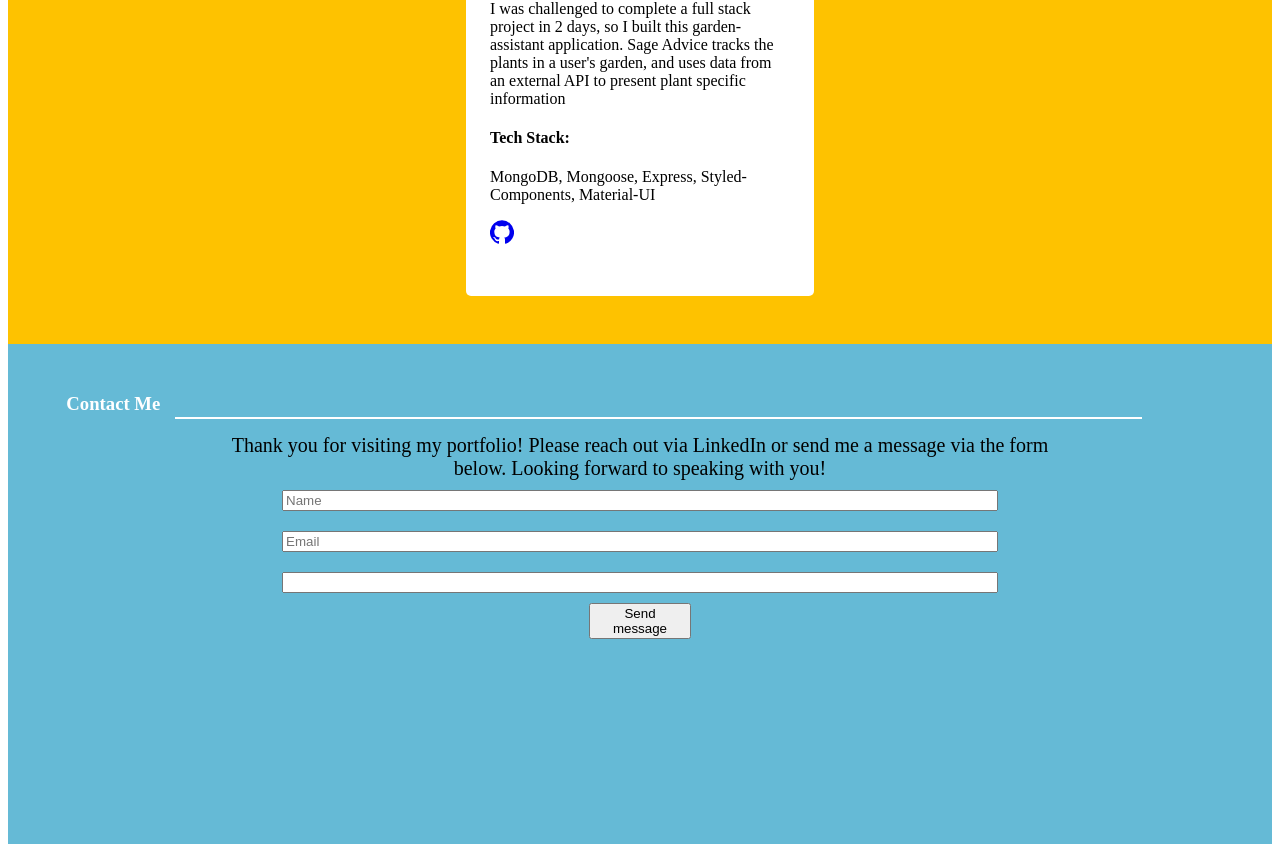
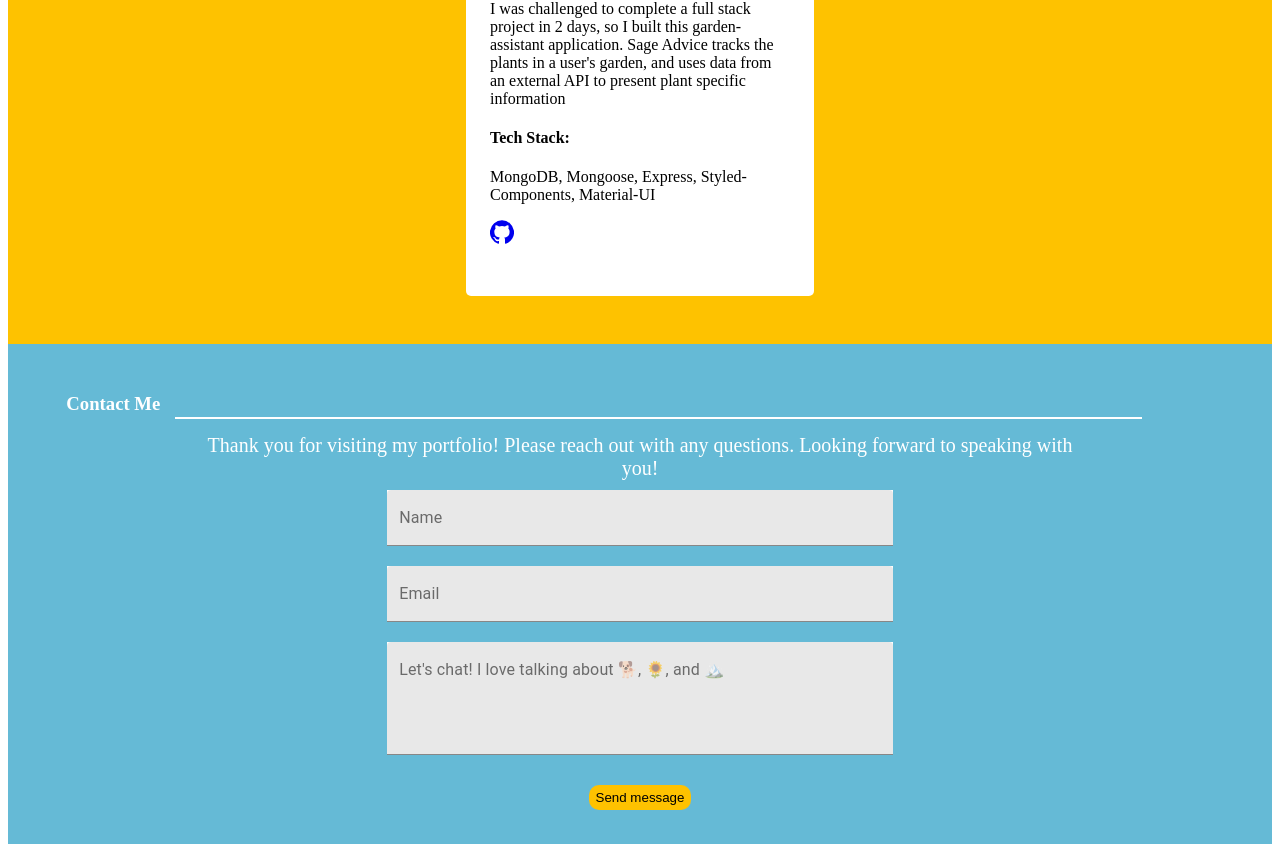
Before and after one commit to danaewalsh/portfolio, a React app: page / in a window 1280 px wide. Shown: the part 2995-3847 px from the top of the page. Built offline with nearby package versions, Linux system fonts and the light colour scheme; the HTML template or start-up script is replaced by a standard one.

Commit message:
Implementing contact me form

```diff
--- a/client/src/components/ContactMe.jsx
+++ b/client/src/components/ContactMe.jsx
@@ -2,6 +2,7 @@
 /* eslint-disable import/extensions */
 import React from 'react';
 import styled from 'styled-components';
+import TextField from '@material-ui/core/TextField';
 import SectionDiv from './sharedStyles/sectionDiv.js';
 import SectionHeader from './sharedStyles/sectionHeader.js';
 import HeaderLine from './sharedStyles/headerLine.js';
@@ -23,11 +24,30 @@ class ContactMe extends React.Component {
           <HeaderLine style={{ borderBottom: '2px solid white' }} />
         </SectionHeader>
         <Container>
-          <InnerDiv> Thank you for visiting my portfolio! Please reach out via LinkedIn or send me a message via the form below. Looking forward to speaking with you!</InnerDiv>
+          <InnerDiv>
+            Thank you for visiting my portfolio! Please reach out with any questions. Looking forward to speaking with you!
+          </InnerDiv>
           <Form>
-            <Input placeholder="Name" />
-            <Input placeholder="Email" />
-            <Input multiline rows="3" label="What do you want to talk about? I'm partial to chatting about 🐕, 🌱, and 🏔️" />
+            <TextField
+              style={{ width: '50%', margin: '10px', background: 'white' }}
+              id="outlined-basic"
+              label="Name"
+              variant="filled"
+            />
+            <TextField
+              style={{ width: '50%', margin: '10px', background: 'white' }}
+              id="outlined-basic"
+              label="Email"
+              variant="filled"
+            />
+            <TextField
+              style={{ width: '50%', margin: '10px', background: 'white' }}
+              id="outlined-basic"
+              label="Let's chat! I love talking about 🐕, 🌻, and 🏔️"
+              multiline
+              rows="4"
+              variant="filled"
+            />
             <Button type="button">Send message</Button>
           </Form>
         </Container>
@@ -38,13 +58,14 @@ class ContactMe extends React.Component {
 
 export default ContactMe;
 
-const InnerDiv = styled.div`
+const InnerDiv = styled.p`
   display: flex;
   justify-content: center;
   font-size: 20px;
   margin: auto;
   text-align: center;
   padding: 0px 70px;
+  color: white;
 `;
 
 const Container = styled.div`
@@ -57,17 +78,11 @@ const Form = styled.form`
   align-items: center;
 `;
 
-const Input = styled.input`
-  margin: 10px;
-  width: 70%;
-`;
-
-const Textarea = styled.textarea`
-  margin: 10px;
-  width: 70%;
-`;
-
 const Button = styled.button`
   width: 10%;
-
+  background: #FEC200;
+  border: none;
+  border-radius: 10px;
+  margin: 20px;
+  padding: 5px;
 `;
--- a/package.json
+++ b/package.json
@@ -33,7 +33,7 @@
     "webpack-cli": "^4.3.1"
   },
   "dependencies": {
-    "@material-ui/core": "^4.9.7",
+    "@material-ui/core": "^4.11.4",
     "@material-ui/icons": "^4.9.1",
     "axios": "^0.21.1",
     "bootstrap": "^5.0.0",
```
Also changed, not shown: 1 other file (tests, documents, lock files or other folders).
